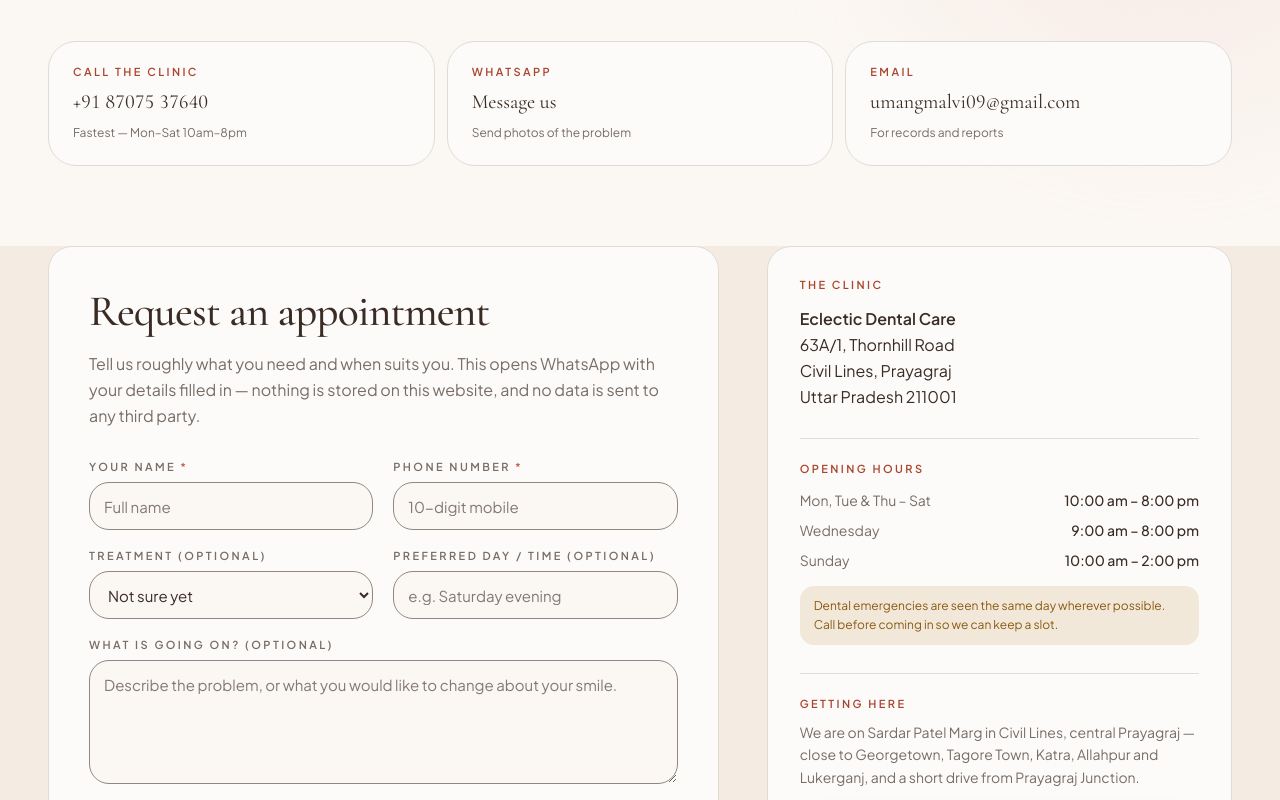
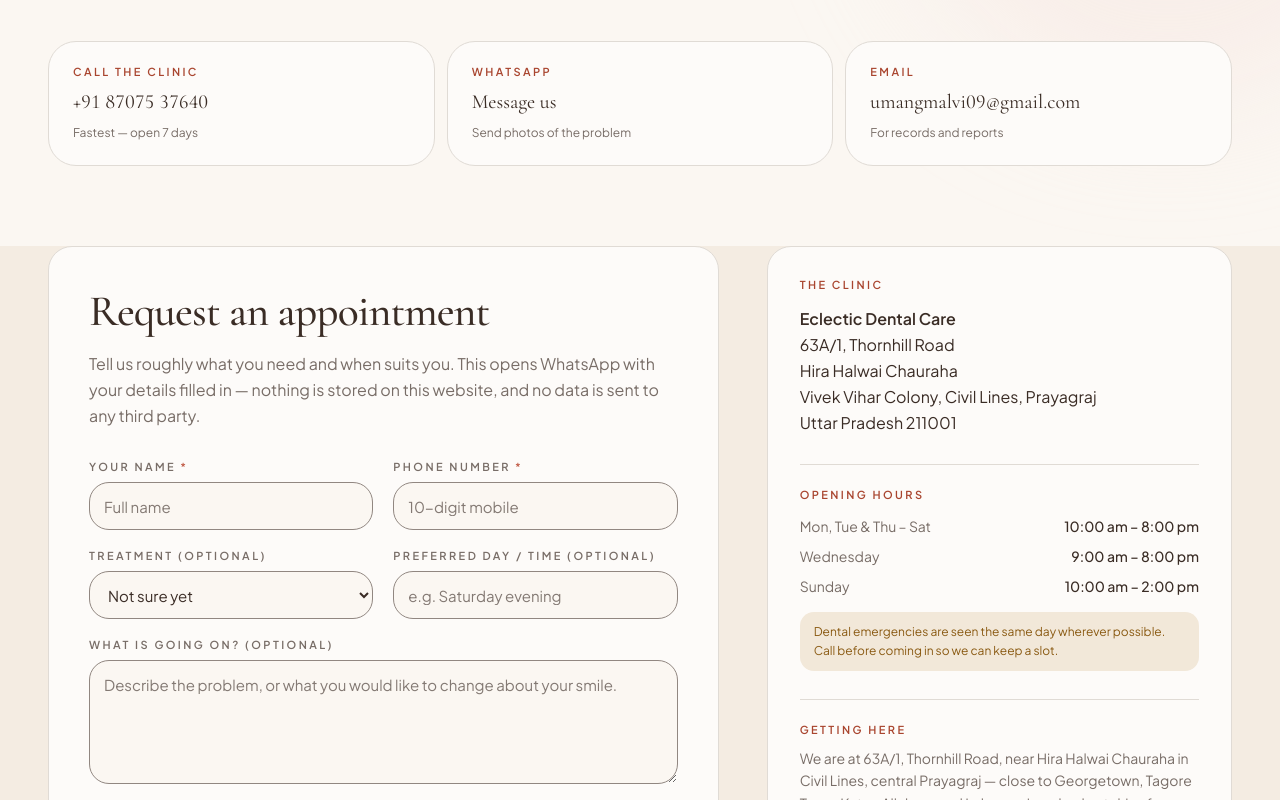
Before and after one commit to Aayush20253534/Website-EDC, a Next.js app: page /contact in a window 1280 px wide. Shown: the part 400-1200 px from the top of the page. Built offline with nearby package versions, Linux system fonts and the light colour scheme.

Commit message:
seo: align contact page with canonical NAP

```diff
--- a/src/app/contact/page.tsx
+++ b/src/app/contact/page.tsx
@@ -10,7 +10,7 @@
 export const metadata: Metadata = {
   title: "Contact & Book an Appointment, Prayagraj",
   description:
-    "Book at Eclectic Dental Care, Civil Lines, Prayagraj. Call +91 87075 37640 or message on WhatsApp. Open Mon–Sat 10am–8pm, Sun 6–8pm.",
+    "Book at Eclectic Dental Care near Hira Halwai Chauraha, Civil Lines, Prayagraj. Call +91 87075 37640 or WhatsApp. Open 7 days a week.",
   alternates: { canonical: "/contact" },
 };
 
@@ -51,7 +51,7 @@
               label: "Call the clinic",
               value: site.phoneDisplay,
               href: telLink,
-              hint: "Fastest — Mon–Sat 10am–8pm",
+              hint: "Fastest — open 7 days",
               external: true,
             },
             {
@@ -113,7 +113,9 @@
                 <span className="block font-semibold">{site.name}</span>
                 {site.address.street}
                 <br />
-                {site.address.locality}, {site.address.city}
+                {site.address.landmark}
+                <br />
+                {site.address.neighborhood}, {site.address.locality}, {site.address.city}
                 <br />
                 {site.address.region} {site.address.postalCode}
               </address>
@@ -137,9 +139,10 @@
               <div className="mt-7 border-t border-line pt-6">
                 <p className="eyebrow text-brick">Getting here</p>
                 <p className="mt-3 text-sm leading-relaxed text-muted">
-                  We are on Sardar Patel Marg in Civil Lines, central Prayagraj —
-                  close to Georgetown, Tagore Town, Katra, Allahpur and Lukerganj,
-                  and a short drive from Prayagraj Junction.
+                  We are at {site.address.street}, near {site.address.landmark} in
+                  Civil Lines, central Prayagraj — close to Georgetown, Tagore Town,
+                  Katra, Allahpur and Lukerganj, and a short drive from Prayagraj
+                  Junction.
                 </p>
                 <div className="mt-5 grid gap-2.5">
                   <ButtonLink href={site.mapsUrl} external size="md">
```
